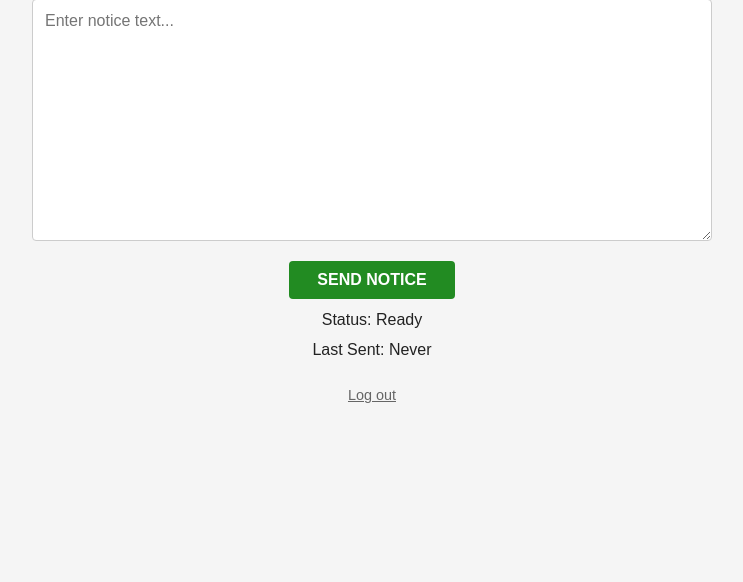
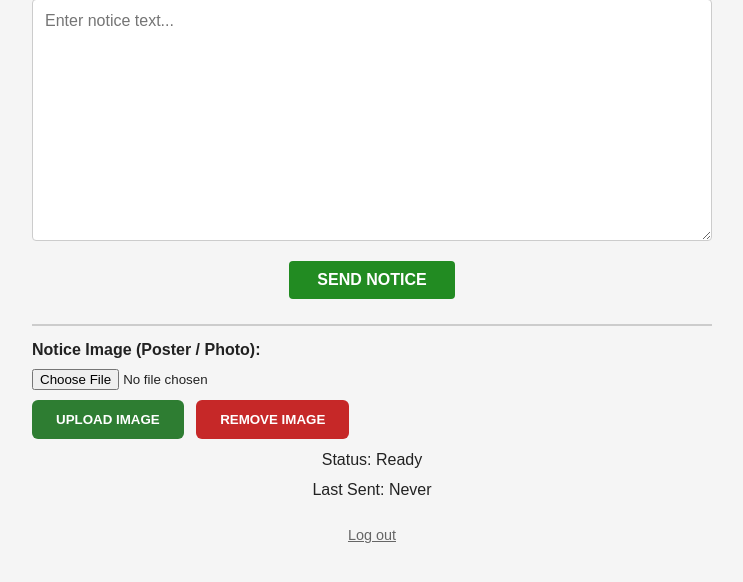
Before and after one commit to Shanmukhhs/School-TV-Control-System, a Flask app: page /admin in a window 1280 px wide. Shown: the part 125-707 px from the top of the page, without its empty margins (268-1011 px from the left). Run offline with Flask 3, Linux system fonts and the light colour scheme; the visitor is signed in with stand-in values (Sample User, id 1); parts of the project's set-up code (start-up, migrations or seed data) failed here and were passed over.

Commit message:
Poster upload with revision-counter sync, in-board fitting, and full documentation

```diff
--- a/server/server.py
+++ b/server/server.py
@@ -26,9 +26,9 @@ if load_dotenv is not None:
 def get_required_secret(name, disallowed_values):
     value = os.environ.get(name, "").strip()
     if not value:
-        raise RuntimeError(f"Missing required environment variable {name}. Copy .env.example to .env and set a private value.")
+        raise RuntimeError(f"Missing required environment variable {name}.")
     if value.lower() in {item.lower() for item in disallowed_values}:
-        raise RuntimeError(f"Environment variable {name} is still using an unsafe placeholder/old value.")
+        raise RuntimeError(f"Environment variable {name} is still using an unsafe placeholder.")
     return value
 
 def env_flag(name, default=False):
@@ -93,9 +93,16 @@ def read_notice_data():
         pass
     return {"notice": content, "updated_at": ""}
 
+def bump_rev(existing):
+    try:
+        return int(existing.get("rev", 0)) + 1
+    except (TypeError, ValueError):
+        return 1
+
 def write_notice_data(notice_text):
-    timestamp = datetime.now(IST).strftime("%d-%m-%Y %I:%M %p IST")
-    data = {"notice": notice_text, "updated_at": timestamp}
+    timestamp = datetime.now(IST).strftime("%d-%m-%Y %I:%M:%S %p IST")
+    existing = read_notice_data()
+    data = {"notice": notice_text, "updated_at": timestamp, "image": existing.get("image", ""), "rev": bump_rev(existing)}
     NOTICE_FILE.write_text(json.dumps(data), encoding="utf-8")
 
 @app.route("/")
@@ -135,6 +142,47 @@ def serve_asset(filename):
         return ("Asset not found", 404)
     return send_from_directory(ASSETS_DIR, filename)
 
+UPLOAD_DIR = SERVER_DIR / "uploads"
+UPLOAD_DIR.mkdir(exist_ok=True)
+ALLOWED_IMAGE_EXTENSIONS = {"png", "jpg", "jpeg", "gif", "webp"}
+
+@app.route("/uploads/<path:filename>")
+def serve_upload(filename):
+    if not UPLOAD_DIR.exists():
+        return ("Not found", 404)
+    return send_from_directory(UPLOAD_DIR, filename)
+
+@app.route("/upload_image", methods=["POST"])
+@require_auth
+def upload_image():
+    if "image" not in request.files:
+        return ("Error: No image selected", 400)
+    file = request.files["image"]
+    if file.filename == "":
+        return ("Error: No image selected", 400)
+    ext = file.filename.rsplit(".", 1)[-1].lower() if "." in file.filename else ""
+    if ext not in ALLOWED_IMAGE_EXTENSIONS:
+        return ("Error: Only PNG, JPG, GIF, WEBP images allowed", 400)
+
+    saved_name = "notice_image." + ext
+    file.save(UPLOAD_DIR / saved_name)
+    data = read_notice_data()
+    data["image"] = saved_name
+    data["updated_at"] = datetime.now(IST).strftime("%d-%m-%Y %I:%M:%S %p IST")
+    data["rev"] = bump_rev(data)
+    NOTICE_FILE.write_text(json.dumps(data), encoding="utf-8")
+    return "Success"
+
+@app.route("/remove_image", methods=["POST"])
+@require_auth
+def remove_image():
+    data = read_notice_data()
+    data["image"] = ""
+    data["updated_at"] = datetime.now(IST).strftime("%d-%m-%Y %I:%M:%S %p IST")
+    data["rev"] = bump_rev(data)
+    NOTICE_FILE.write_text(json.dumps(data), encoding="utf-8")
+    return "Success"
+
 @app.route("/get_notice")
 def get_notice():
     data = read_notice_data()
@@ -163,6 +211,5 @@ if __name__ == "__main__":
         print("Running with Waitress (production mode)")
         serve(app, host=SERVER_IP, port=PORT, threads=4)
     except ImportError:
-        print("Waitress not found. Running with Flask dev server (NOT for production)")
-        print("Install waitress with: pip install waitress")
+        print("Waitress not found. Running with Flask dev server.")
         app.run(host=SERVER_IP, port=PORT, debug=False)
--- a/server/templates/admin.html
+++ b/server/templates/admin.html
@@ -5,6 +5,10 @@
   <meta name="viewport" content="width=device-width, initial-scale=1.0">
   <title>Nath Valley School - TV Notice Management</title>
   <link rel="stylesheet" href="{{ url_for('static', filename='css/admin.css') }}">
+  <style>
+    #upload-btn { background:#2e7d32; color:#fff; border:none; padding:12px 24px; font-weight:bold; border-radius:6px; cursor:pointer; }
+    #remove-image-btn { background:#c62828; color:#fff; border:none; padding:12px 24px; font-weight:bold; border-radius:6px; cursor:pointer; margin-left:8px; }
+  </style>
 </head>
 <body>
   <main class="container">
@@ -15,6 +19,13 @@
 
     <button id="send-btn" type="button">SEND NOTICE</button>
 
+    <div style="margin-top:25px; border-top:2px solid #ccc; padding-top:15px;">
+      <label for="image-box">Notice Image (Poster / Photo):</label>
+      <input type="file" id="image-box" accept="image/*" style="display:block; margin:10px 0;">
+      <button id="upload-btn" type="button">UPLOAD IMAGE</button>
+      <button id="remove-image-btn" type="button">REMOVE IMAGE</button>
+    </div>
+
     <p id="status-label" class="status">Status: Ready</p>
     <p id="last-sent-label" class="meta">Last Sent: Never</p>
 
@@ -22,5 +33,40 @@
   </main>
 
   <script src="{{ url_for('static', filename='js/admin.js') }}"></script>
+  <script>
+  (function () {
+    const imageBox = document.getElementById("image-box");
+    const uploadBtn = document.getElementById("upload-btn");
+    const removeImageBtn = document.getElementById("remove-image-btn");
+    const statusLabel = document.getElementById("status-label");
+
+    uploadBtn.addEventListener("click", async () => {
+      if (!imageBox.files.length) {
+        statusLabel.textContent = "Status: Choose an image file first!";
+        return;
+      }
+      const formData = new FormData();
+      formData.append("image", imageBox.files[0]);
+      statusLabel.textContent = "Status: Uploading image...";
+      try {
+        const response = await fetch("/upload_image", { method: "POST", body: formData });
+        const result = await response.text();
+        statusLabel.textContent = "Status: " + result;
+      } catch (error) {
+        statusLabel.textContent = "Status: Upload failed!";
+      }
+    });
+
+    removeImageBtn.addEventListener("click", async () => {
+      try {
+        const response = await fetch("/remove_image", { method: "POST" });
+        const result = await response.text();
+        statusLabel.textContent = "Status: " + result;
+      } catch (error) {
+        statusLabel.textContent = "Status: Remove failed!";
+      }
+    });
+  })();
+  </script>
 </body>
 </html>
```
Also changed, not shown: server/static/js/display.js (+32 -3 lines), server/templates/display.html (+23 -3 lines), README.md.
